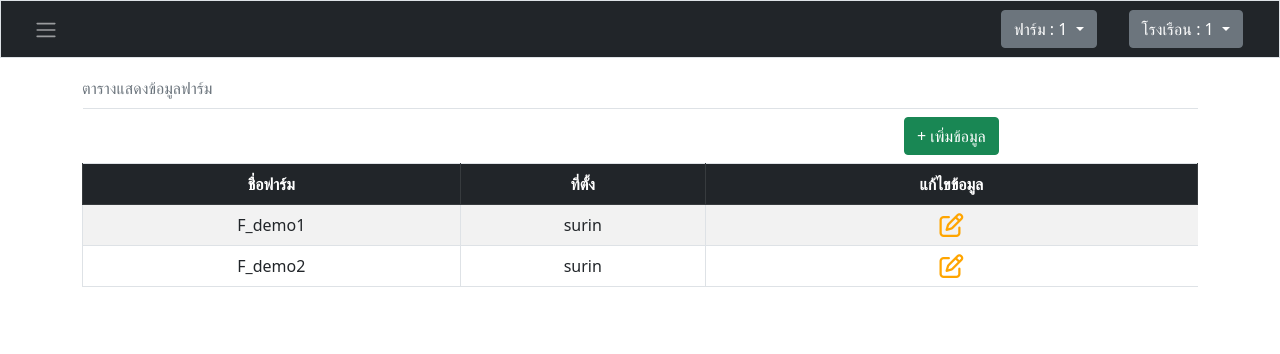
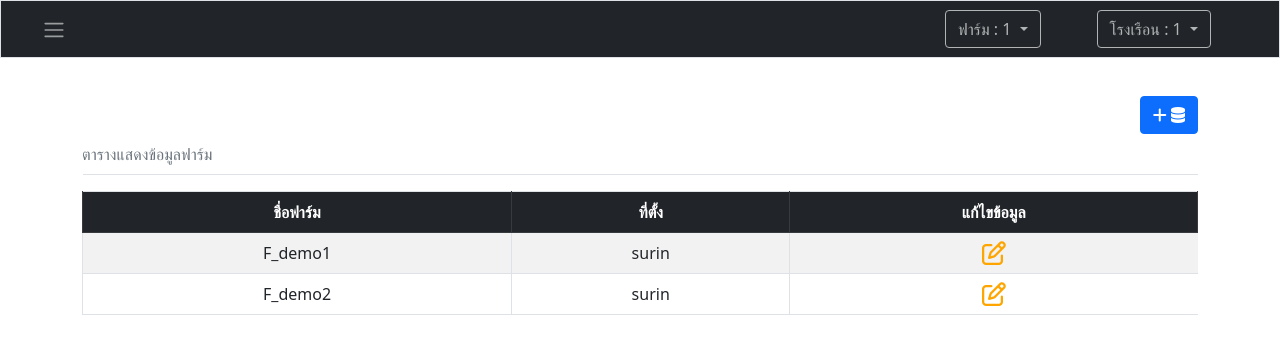
Before and after one commit to phoomtanet/PHP-farm_ponic, a PHP site: page /ShowFarm.php in a window 1280 px wide. Shown: the top 354 px of the page. Run offline with PHP 8.4, Linux system fonts and the light colour scheme; a user stored in the database is signed in; data comes from the database, SQL or seed files in the repository; data that the repository does not hold is empty.

Commit message:
first commit

```diff
--- a/css/AddVegettable.css
+++ b/css/AddVegettable.css
@@ -33,6 +33,8 @@
             color: #fff;
             border: none;
             cursor: pointer;
+
+
         }
 
         input[type="submit"]:hover {
--- a/navbar/navbar.php
+++ b/navbar/navbar.php
@@ -26,13 +26,23 @@ $result_greenhouse = mysqli_query($conn, $sql_greenhouse);
   <title>Document</title>
 </head>
 <style>
+.bt_dw{
+  background-color:none;
+color:white;
+border-color: white;
+}
+.bt_dw:hover{
+  background-color:white;
+color:darkblue;
+
+}
 
 </style>
 
 <body>
 
   <nav class="navbar navbar-expand-lg navbar-dark bg-dark fixed-top border  d-flex flex-wrap">
-    <div class="container-fluid   mx-2">
+    <div class="container-fluid   mx-3">
 
       <div class="d-flex justify-content-center align-items-center ">
         <!-- Toggle Button -->
@@ -46,7 +56,7 @@ $result_greenhouse = mysqli_query($conn, $sql_greenhouse);
 
         <form class="d-flex " method="post" action="../phpsql/sreach_farm.php">
           <div class="dropdown mx-3">
-            <button class="btn  btn-secondary  dropdown-toggle" type="button" id="farmDropdown" data-bs-toggle="dropdown" aria-expanded="false">
+            <button class="btn bt_dw  dropdown-toggle" type="button" id="farmDropdown" data-bs-toggle="dropdown" aria-expanded="false">
               <?php echo 'ฟาร์ม : ' . $farm_name; ?>
             </button>
 
@@ -63,9 +73,9 @@ $result_greenhouse = mysqli_query($conn, $sql_greenhouse);
 
         <!-- Dropdown 2  เพิ่ม collapse ในการย่อ-->
 
-        <form class="d-flex" method="post" action="../phpsql/sreach_greenhouse.php">
+        <form class="d-flex mx-4" method="post" action="../phpsql/sreach_greenhouse.php">
           <div class="dropdown mx-3">
-            <button class="btn btn-secondary dropdown-toggle" type="button" id="greenhouseDropdown" data-bs-toggle="dropdown" aria-expanded="false">
+            <button class="btn bt_dw dropdown-toggle" type="button" id="greenhouseDropdown" data-bs-toggle="dropdown" aria-expanded="false">
               <?php echo 'โรงเรือน : ' . $greenhouse_name; ?>
             </button>
             <ul class="dropdown-menu" aria-labelledby="greenhouseDropdown">
--- a/php/ShowFarm.php
+++ b/php/ShowFarm.php
@@ -47,6 +47,7 @@ $result = mysqli_query($conn, $sql);
 
 <body>
   <?php include '../navbar/navbar.php'; ?>
+  <script src="../script/check.js"></script>
 
   <!-- เมนูด้านข้าง ( Side Menu ) -->
   <div class="d-flex flex-column p-3 text-white bg-dark side-menu" style="width: 250px; height: 100vh; position: fixed; left: -250px">
@@ -55,7 +56,13 @@ $result = mysqli_query($conn, $sql);
   <!-- เนื้อหาหลัก -->
   <div class="pt-5 main-content-div" style=" text-align: center;">
 
-    <div class="container" style="margin-top: 20px;">
+    <div class="container mt-5">
+    <div class="d-flex justify-content-end">
+        <button class="btn btn-primary" data-bs-toggle="modal" data-bs-target="#add_data_Modal">
+          <i class="fas fa-plus"> </i> <i class="fa fa-database" aria-hidden="true"></i>
+        </button>
+
+      </div>
       <table class="table table-striped table-bordered">
         <caption class="caption-top">ตารางแสดงข้อมูลฟาร์ม</caption>
 
@@ -65,7 +72,6 @@ $result = mysqli_query($conn, $sql);
           <th style="border: none;"></th>
           <th style="border: none;"></th>
           <th style="border: none;">
-            <a class="btn btn-success" data-bs-toggle="modal" data-bs-target="#add_data_Modal">+ เพิ่มข้อมูล</a>
           </th>
         </thead>
 
@@ -132,11 +138,11 @@ $result = mysqli_query($conn, $sql);
           </div>
           <input type="text" name="id_user" id="id_user" class="form-control" value="<?= $re['id_user'] ?>" hidden>
           <label class="mb-2">ชื่อฟาร์ม : </label><span id="user-availability-status"></span>
-          <input type="text" name="farm_name" id="farm_name" class="form-control" required oninput="checkAvailability()">
+          <input type="text" name="farm_name" id="farm_name" onkeyup="checkInput(this)" class="form-control" required oninput="checkAvailability()">
           <label class="mb-2">ที่อยู่ฟาร์ม : </label><br>
-          <input type="text" name="location" id="location" class="form-control" required>
+          <input type="text" name="location" id="location" onkeyup="checkInputtext(this)" class="form-control" required>
           <label class="mb-2">โรงเรือนในฟาร์ม : </label><br><span id="user-availability-statusGreen"></span>
-          <input type="text" name="greenhouse" id="greenhouse" class="form-control" required>
+          <input type="text" name="greenhouse" onkeyup="checkInput(this)" id="greenhouse" class="form-control" required>
           <input type="num" name="check_insert" value="1" hidden >
           <br>
           <button type="button" class="btn btn-secondary" onclick="cancel()" data-bs-dismiss="modal">ยกเลิก</button>
@@ -170,10 +176,10 @@ $result = mysqli_query($conn, $sql);
           <input type="text" name="id_user" id="id_user" class="form-control" value="<?= $re['id_user'] ?>" hidden>
           <input type="text" name="id_farm_edit" id="id_farm_edit" class="form-control" hidden>
           <label class="mb-2">ชื่อฟาร์ม : </label><span id="user-availability-statusEdit"></span>
-          <input type="text" name="farm_name_edit" id="farm_name_edit" class="form-control" required oninput="checkAvailabilityedit()">
+          <input type="text" name="farm_name_edit" id="farm_name_edit" onkeyup="checkInput(this)" class="form-control" required oninput="checkAvailabilityedit()">
           <label class="mb-2">ที่อยู่ฟาร์ม : </label><br>
 
-          <input type="text" name="location_edit" id="location_edit" class="form-control" required>
+          <input type="text" name="location_edit" id="location_edit" onkeyup="checkInputtext(this)" class="form-control" required>
           <input type="num" name="check_edit" value="1" hidden >
           <br>
 
@@ -266,6 +272,19 @@ $result = mysqli_query($conn, $sql);
   function cancel() {
       window.location.reload();
     }
+
+    window.onload = function() {
+
+var greenDropdown = document.getElementById("greenhouseDropdown");
+greenDropdown.disabled = true;
+
+
+var farmDropdown = document.getElementById("farmDropdown");
+farmDropdown.disabled = true;
+
+};
 </script>
 
+
+
 </html>
--- a/php/ShowHarvest.php
+++ b/php/ShowHarvest.php
@@ -215,8 +215,8 @@ GROUP BY v.vegetable_name";
     <script>
         window.onload = function() {
 
-            f_date = document.getElementById("frontDate").value;
-            b_date = document.getElementById("backDate").value;
+           var f_date = document.getElementById("frontDate").value;
+           var b_date = document.getElementById("backDate").value;
             var myButton = document.getElementById("bt_date");
             console.log(f_date);
             console.log(b_date);
--- a/phpsql/insert_greenhouse.php
+++ b/phpsql/insert_greenhouse.php
@@ -19,7 +19,7 @@ if (mysqli_query($conn, $sql)) {
     if ($resultd_greenhouse_session) {
         $row_greenhouse_session = mysqli_fetch_assoc($resultd_greenhouse_session);
         $id_greenhouse_session  = $row_greenhouse_session['id_greenhouse'];
-        $_SESSION["greenhouse_name"] = $name_greenhouse;
+        // $_SESSION["greenhouse_name"] = $name_greenhouse;
     }
 }
 echo "<script> alert('*เพิ่มโรงเรือนสำเร็จ*'); </script>";
--- a/script/check.js
+++ b/script/check.js
@@ -42,3 +42,14 @@ function checkInput(elm) {
       //   elm.value = '';
     }
   }
+
+  function checkInputtext(elm) {
+    if (!elm.value.match(/^[a-zA-Z0-9ก-๙ ]+$/i) && elm.value.length > 0  ) {
+      alert('ไม่สามารถใช้ตัวอักษรพิเศษได้');
+      elm.value = '';
+      } else if (elm.value.length > 30) {
+        alert('ตัวอักษรไม่เกิน 30 ตัวอักษร');
+        elm.value = '';
+
+    }
+  }
```
Also changed, not shown: php/ShowGreenhouse.php (+47 -25 lines), php/index.php (+5 -7 lines).
